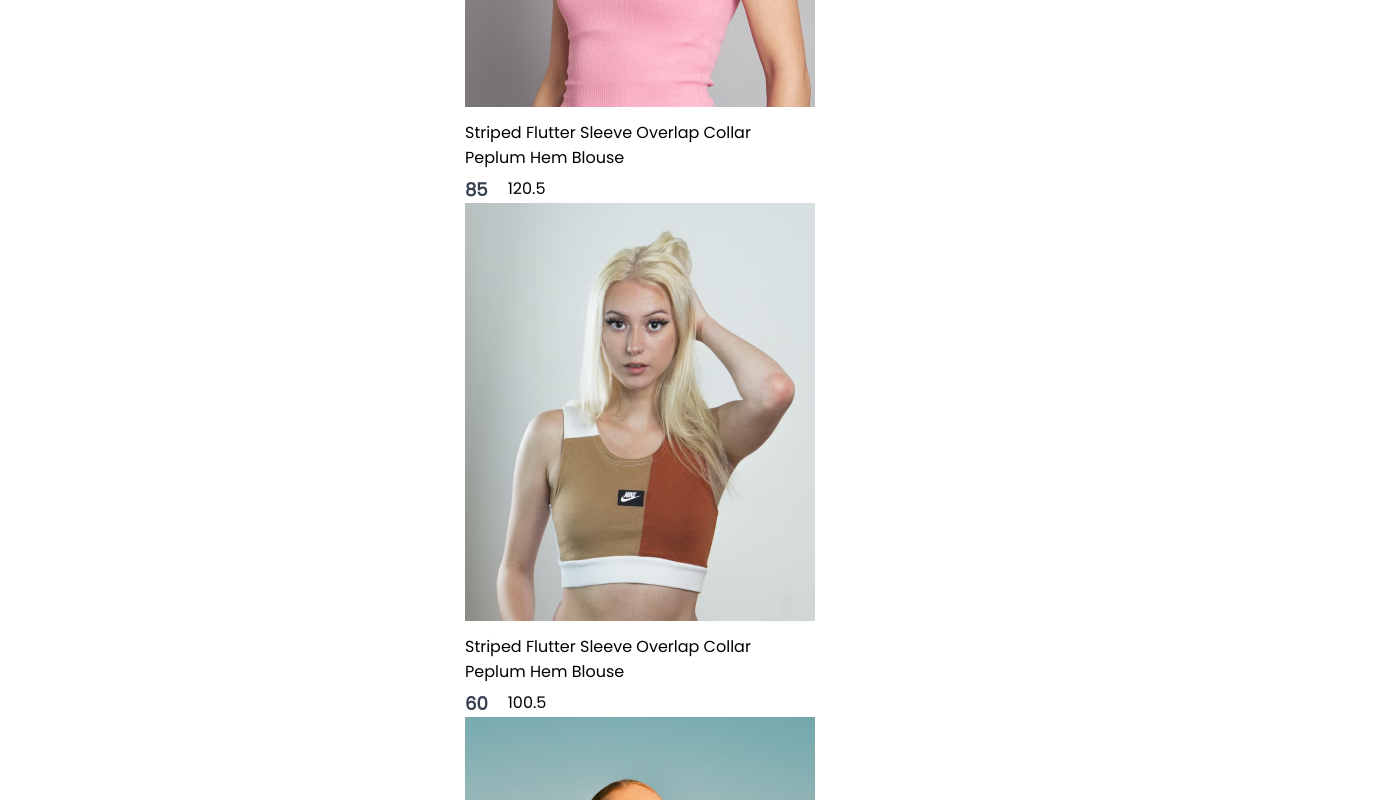
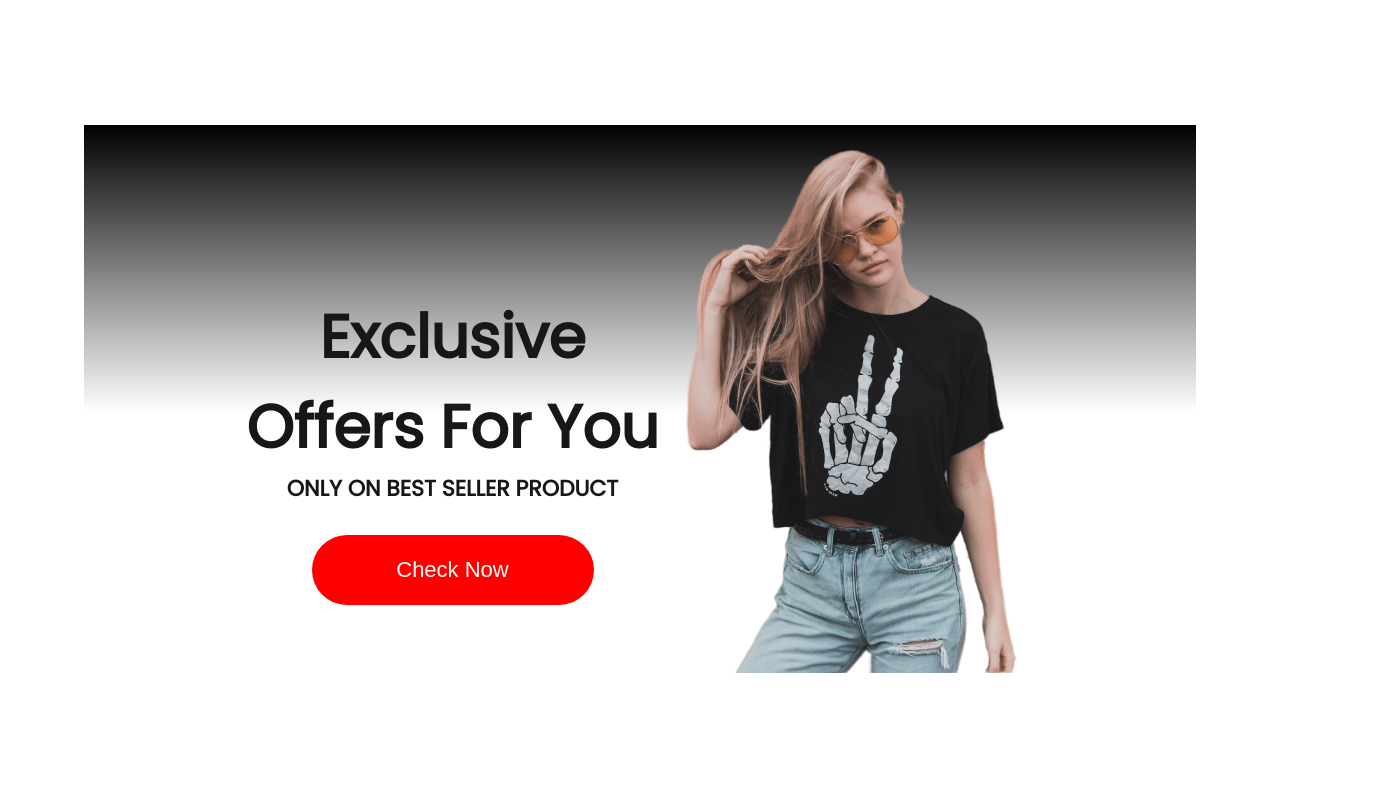
Before and after one commit to vijith6600/E-COMMERCE-MERN-Stack, a React (Create React App) app: page / in a window 1280 px wide. Shown: the part 1940-2740 px from the top of the page, 1385 px wide, since content can reach past the window. After the commit the page ends 2700 px from the top, so only its background shows below. Built offline with nearby package versions, Linux system fonts and the light colour scheme; a web font is replaced by a local one.

Commit message:
offer Component added

```diff
--- a/src/Components/Items/Item.jsx
+++ b/src/Components/Items/Item.jsx
@@ -8,10 +8,10 @@
         <p>{props.name}</p>
         <div className="item-prices">
             <div className="Item-price-new">
-                {props.new_price}
+                ${props.new_price}
             </div>
             <div className="item-price-old">
-                {props.old_price}
+                ${props.old_price}
             </div>
         </div>
         </div>
--- /dev/null
+++ b/src/Components/Offers/Offers.css
@@ -0,0 +1,48 @@
+.offers{
+    width: 65%;
+    height: 60vh;
+    display: flex;
+    margin: auto;
+    padding: 0px 140px;
+    margin-top: 300px;
+    margin-bottom: 155px;
+    background:linear-gradient(180deg, black, white 60%);
+}
+.offers-left{
+    flex:1;
+    display: flex;
+    margin-top: 150px;
+    flex-direction: column;
+    justify-content: center;
+}
+.offers-left h1{
+    color: #171717;
+    font-size: 60px;
+    font-weight: 600;
+
+}
+
+.offers-left p{
+    color: #171717;
+    font-size: 22px;
+    font-weight: 600;
+}
+.offers-left button{
+    width: 282px;
+    height: 70px;
+    border-radius: 35px;
+    background: red;
+    border: none;
+    color: white;
+    font-size: 22px;
+    font-weight: 500;
+    margin-top: 30px;
+    cursor: pointer;
+}
+
+.offers-left {
+    flex: 1;
+    display: flex;
+    align-items: center;
+    justify-content: flex-end;
+}
--- /dev/null
+++ b/src/Components/Offers/Offers.jsx
@@ -0,0 +1,21 @@
+import React from 'react'
+import './Offers.css'
+import exclusive_image from '../Assets/exclusive_image.png'
+
+function Offers() {
+  return (
+    <div className='offers'>
+        <div className="offers-left">
+            <h1>Exclusive</h1>
+            <h1>Offers For You</h1>
+            <p>ONLY ON BEST SELLER PRODUCT</p>
+            <button>Check Now</button>
+        </div>
+        <div className="offers-right">
+            <img src={exclusive_image} alt="" />
+        </div>
+    </div>
+  )
+}
+
+export default Offers
--- a/src/Components/Popular/Popular.css
+++ b/src/Components/Popular/Popular.css
@@ -5,8 +5,20 @@
     gap: 10px;
     height: 90vh;
 }
-.popular.h1{
+.popular h1{
     color: #171717;
     font-size: 50px;
     font-weight: 600;
 }
+
+.popular hr{
+    width: 200px;
+    height: 6px;
+    border-radius: 10px;
+    background: #252525;
+}
+.popular-item{
+    margin-top: 50px;
+    display: flex;
+    gap: 30px;
+}
--- a/src/Pages/Shop.jsx
+++ b/src/Pages/Shop.jsx
@@ -1,12 +1,14 @@
 import React from 'react'
 import Hero from '../Components/Hero/Hero'
 import Popular from '../Components/Popular/Popular'
+import Offers from '../Components/Offers/Offers'
 
 function Shop() {
   return (
     <div>
         <Hero/>
         <Popular/>
+        <Offers/>
     </div>
   )
 }
```
